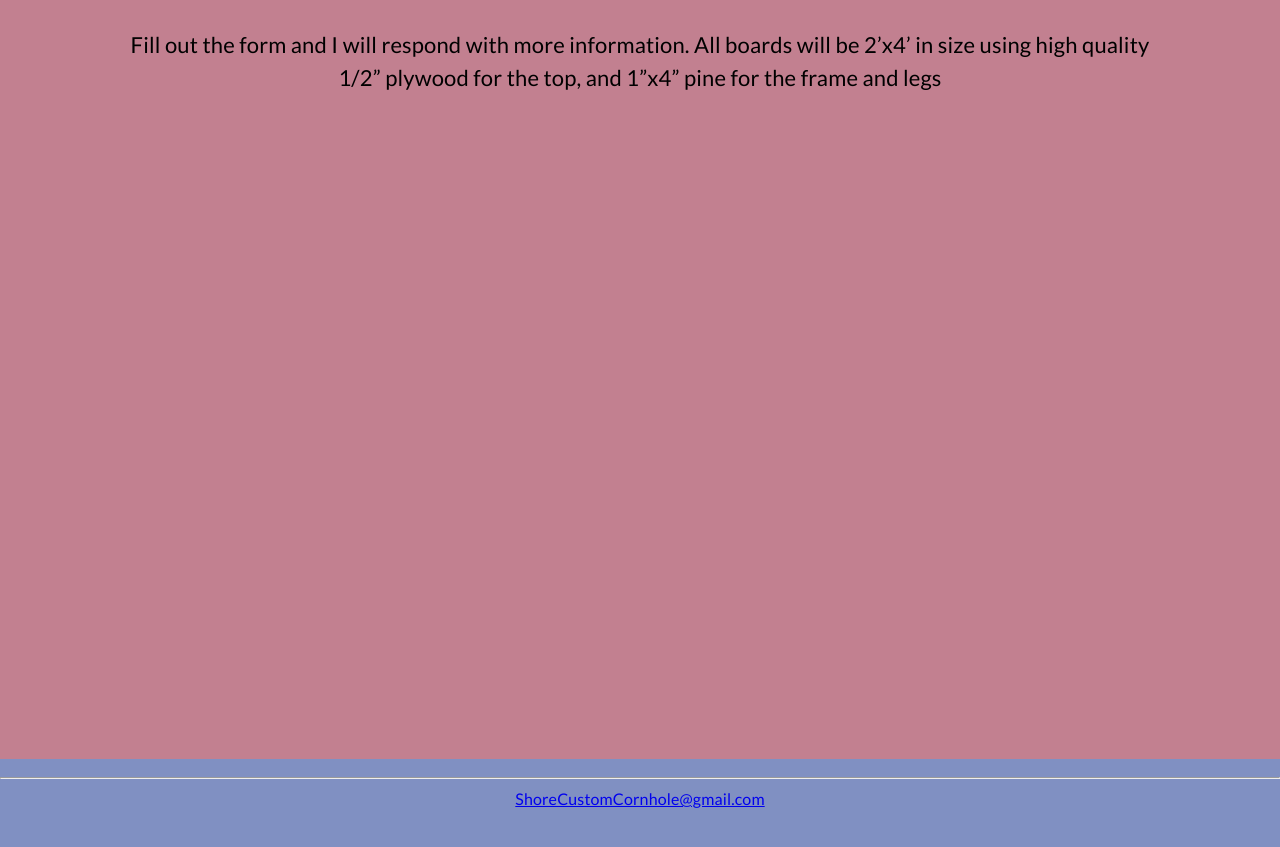
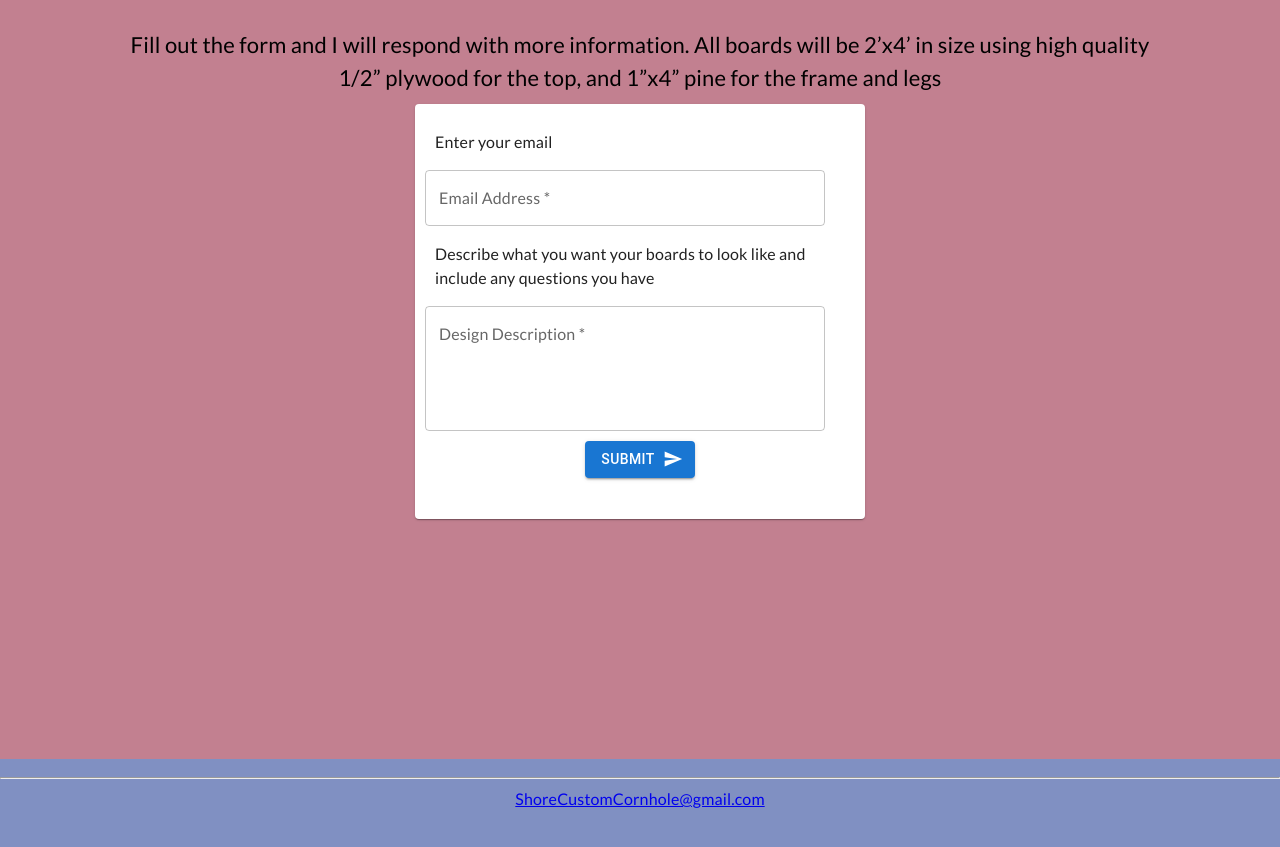
Before and after one commit to dmopsick/shore-custom-cornhole, a React (Create React App) app: page / in a window 1280 px wide. Shown: the part 1716-2563 px from the top of the page. Built offline with nearby package versions, Linux system fonts and the light colour scheme.

Commit message:
Added the image of the yankees and chiefs boards and the form.. need to do functionality

```diff
--- a/src/components/Home.js
+++ b/src/components/Home.js
@@ -6,6 +6,9 @@ import Logo from '../logo.svg';
 import ArrowDownwardIcon from '@mui/icons-material/ArrowDownward';
 import Card from '@mui/material/Card';
 import CardMedia from '@mui/material/CardMedia';
+import { TextField } from '@mui/material';
+import Button from '@mui/material/Button';
+import SendIcon from '@mui/icons-material/Send';
 
 const useStyles = makeStyles(theme => ({
     section: {
@@ -149,6 +152,69 @@ export default function Home() {
                 <p className={classes.sectionText}>Fill out the form and I will respond with more information. All boards will be 2’x4’ in size using high quality 1/2” plywood for the top, and 1”x4” pine for the frame and legs</p>
 
 
+                <Card style={{
+                    width: "80%",
+                    margin: "auto",
+                    height: "415px",
+                    paddingTop: "10px",
+                    textAlign: "left",
+                    maxWidth: "450px"
+                }}>
+                     <p
+                        style={{
+                            textAlign: "left",
+                            marginLeft: "20px"
+                        }}
+                     >
+                         Enter your email
+                     </p>
+
+                    <TextField
+                        required
+                        id="emailInput"
+                        label="Email Address"
+                        placeholder='Enter Your Email Address'
+                        style={{
+                            width: "95%",
+                            maxWidth: "400px",
+                            marginLeft: "10px"
+                        }}
+                    />
+                     <p
+                        style={{
+                            textAlign: "left",
+                            marginLeft: "20px",
+                            maxWidth: "400px"
+                        }}
+                     >
+                        Describe what you want your boards to look like and include any questions you have
+                     </p>
+                    <TextField
+                        required
+                        multiline
+                        label="Design Description"
+                        placeholder="Describe your desired design"
+                        rows={4}
+                        style={{
+                            width: "95%",
+                            maxWidth: "400px",
+                            marginLeft: "10px"
+                        }}
+                    />
+
+                    <div
+                        style={{
+                            textAlign: "center",
+                            marginTop: "10px"
+                        }}
+                    >
+                        <Button variant="contained" endIcon={<SendIcon />}>
+                            Submit
+                        </Button>
+                    </div>
+
+                </Card>
+
             </div>
 
         </div>
```
